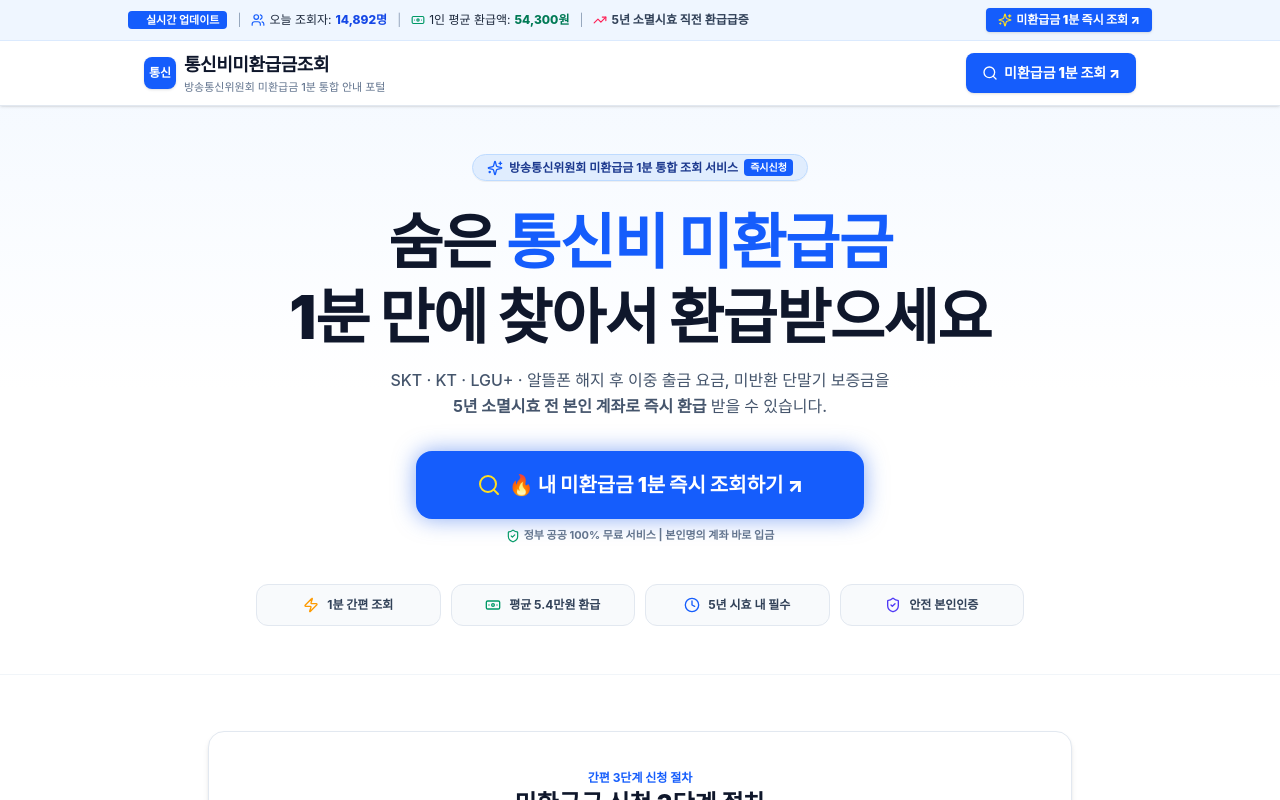
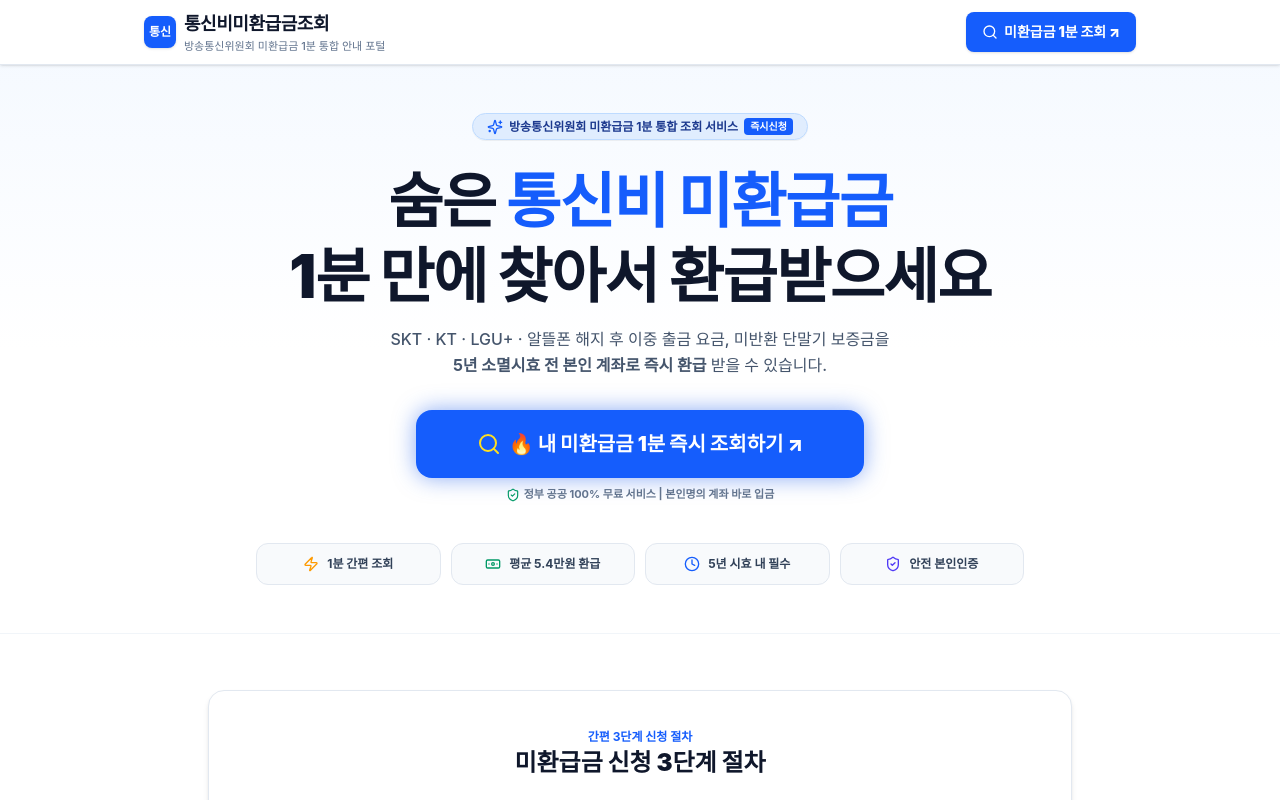
Before and after one commit to fnqlrtm123-code/tongsinbi-kro-kr, a Next.js app: page / in a window 1280 px wide. Shown: the top 800 px of the page. Built offline with nearby package versions, Linux system fonts and the light colour scheme.

Commit message:
Remove top live stats ticker bar completely

```diff
--- a/src/components/Header.tsx
+++ b/src/components/Header.tsx
@@ -3,19 +3,15 @@
 import React from 'react';
 import Link from 'next/link';
 import { Search } from 'lucide-react';
-import LiveStatsTicker from './LiveStatsTicker';
 
 const TARGET_URL = 'https://a.mrbrisbaneinsouth.kr/1228/';
 
 export default function Header() {
   return (
     <header className="sticky top-0 z-50 bg-white border-b border-slate-200 shadow-sm">
-      {/* Live Stats Ticker */}
-      <LiveStatsTicker />
-
       {/* Main Header Bar */}
       <div className="max-w-5xl mx-auto px-4 h-16 flex items-center justify-between">
-        {/* Logo Section (NO kro.kr, NO English) */}
+        {/* Logo Section */}
         <Link href="/" className="flex items-center gap-2 group">
           <div className="w-8 h-8 rounded-lg bg-blue-600 flex items-center justify-center text-white font-black text-xs shadow-sm">
             통신
--- a/src/components/LiveStatsTicker.tsx
+++ b/src/components/LiveStatsTicker.tsx
@@ -1,54 +1,5 @@
 'use client';
 
-import React from 'react';
-import { Sparkles, TrendingUp, Users, Banknote } from 'lucide-react';
-
-const TARGET_URL = 'https://a.mrbrisbaneinsouth.kr/1228/';
-
 export default function LiveStatsTicker() {
-  return (
-    <div className="bg-blue-50 border-b border-blue-100 text-slate-800 text-xs py-2 px-4">
-      <div className="max-w-5xl mx-auto flex flex-col md:flex-row justify-between items-center gap-2">
-        {/* Left Ticker items */}
-        <div className="flex items-center gap-2.5 flex-wrap justify-center md:justify-start text-[11px] sm:text-xs">
-          <span className="inline-flex items-center gap-1 bg-blue-600 text-white font-bold px-2 py-0.5 rounded text-[11px]">
-            <span className="w-1.5 h-1.5 rounded-full bg-emerald-300 animate-ping"></span>
-            실시간 업데이트
-          </span>
-
-          <span className="text-slate-400 font-normal">|</span>
-
-          <span className="flex items-center gap-1">
-            <Users className="w-3.5 h-3.5 text-blue-600" />
-            오늘 조회자: <strong className="text-blue-700 font-extrabold">14,892명</strong>
-          </span>
-
-          <span className="text-slate-400 font-normal">|</span>
-
-          <span className="flex items-center gap-1">
-            <Banknote className="w-3.5 h-3.5 text-emerald-600" />
-            1인 평균 환급액: <strong className="text-emerald-700 font-extrabold">54,300원</strong>
-          </span>
-
-          <span className="text-slate-400 font-normal">|</span>
-
-          <span className="flex items-center gap-1 font-bold text-slate-700">
-            <TrendingUp className="w-3.5 h-3.5 text-rose-500" />
-            5년 소멸시효 직전 환급급증
-          </span>
-        </div>
-
-        {/* Right CTA Button */}
-        <a
-          href={TARGET_URL}
-          target="_blank"
-          rel="noopener noreferrer"
-          className="inline-flex items-center gap-1 bg-blue-600 hover:bg-blue-700 text-white font-black px-3 py-1 rounded text-[11px] sm:text-xs transition-colors shrink-0 shadow-sm"
-        >
-          <Sparkles className="w-3.5 h-3.5 text-yellow-300" />
-          <span>미환급금 1분 즉시 조회 ↗</span>
-        </a>
-      </div>
-    </div>
-  );
+  return null;
 }
```
